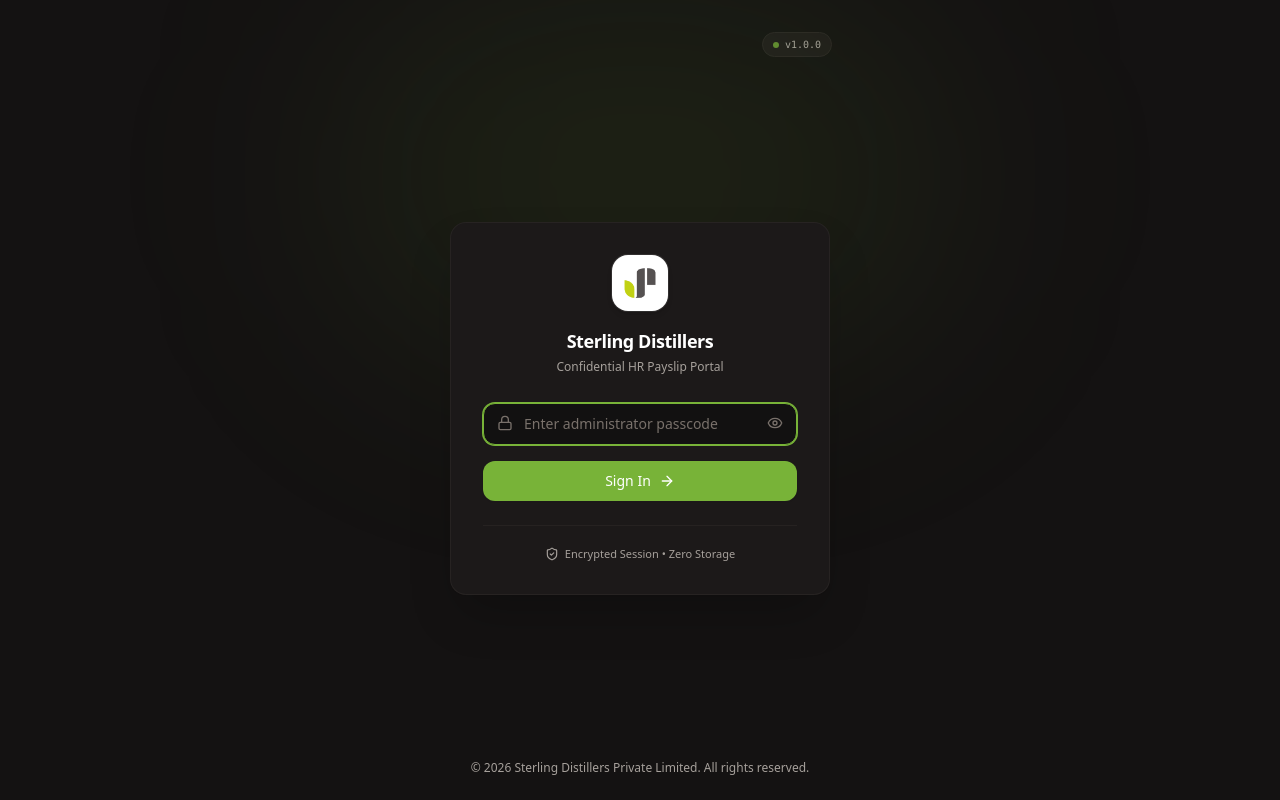
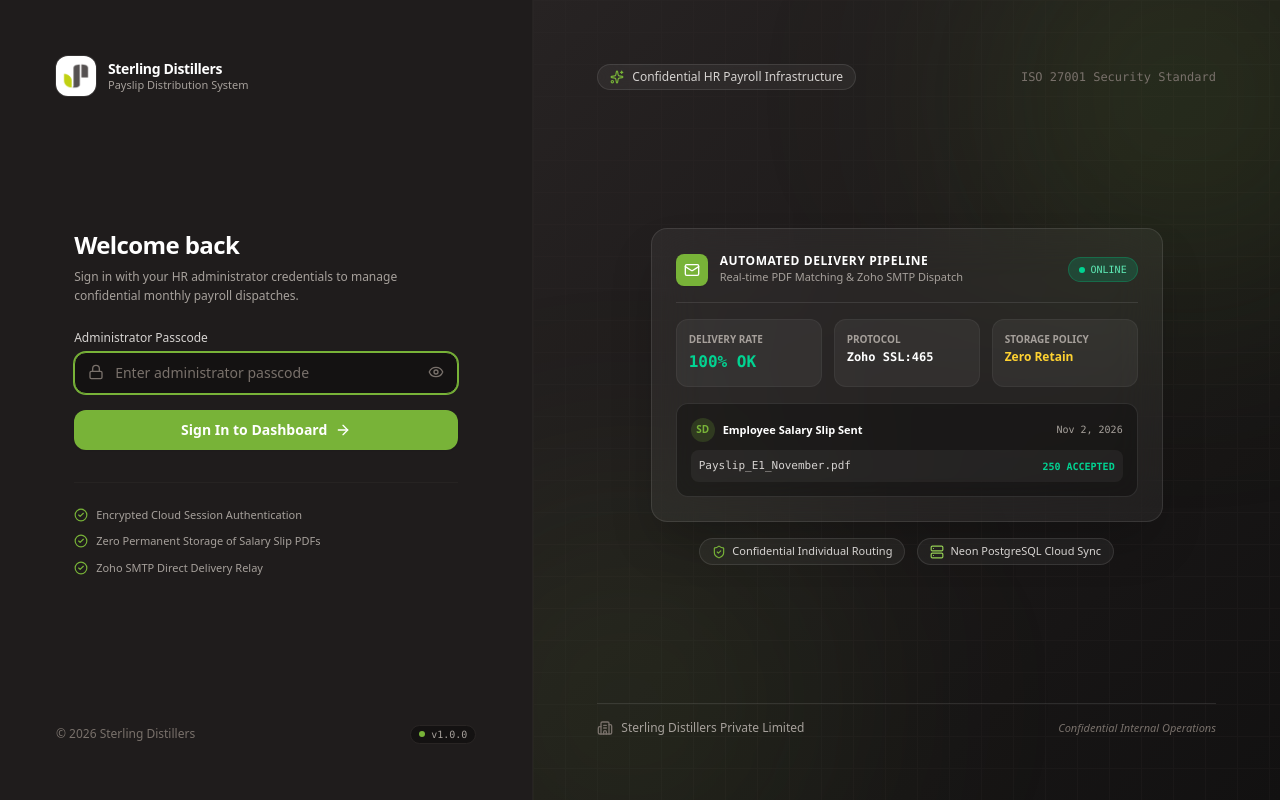
Before and after one commit to Flexicom-Industries-Pvt-Ltd/Payslip_Sender, a Next.js app: page /login in a window 1280 px wide. Built offline with nearby package versions, Linux system fonts and the light colour scheme.

Commit message:
feat(login): implement enterprise split-screen layout with interactive glassmorphism dispatch telemetry showcase

```diff
--- a/src/app/login/page.tsx
+++ b/src/app/login/page.tsx
@@ -2,7 +2,22 @@
 
 import React, { useState } from 'react';
 import { useRouter } from 'next/navigation';
-import { Lock, ArrowRight, AlertCircle, Eye, EyeOff, Loader2, ShieldCheck } from 'lucide-react';
+import {
+  Lock,
+  ArrowRight,
+  AlertCircle,
+  Eye,
+  EyeOff,
+  Loader2,
+  ShieldCheck,
+  CheckCircle2,
+  Mail,
+  FileText,
+  Server,
+  Zap,
+  Sparkles,
+  Building2,
+} from 'lucide-react';
 
 export default function LoginPage() {
   const router = useRouter();
@@ -44,56 +59,61 @@ export default function LoginPage() {
   };
 
   return (
-    <div className="min-h-screen bg-[#141212] flex flex-col justify-between items-center p-6 relative overflow-hidden select-none">
-      {/* Subtle Ambient Radial Glow */}
-      <div className="absolute top-0 left-1/2 -translate-x-1/2 w-[600px] h-[350px] bg-[#78B338]/10 blur-[120px] rounded-full pointer-events-none" />
-
-      {/* Top Spacer */}
-      <div className="w-full flex justify-end max-w-sm pt-2">
-        <span className="inline-flex items-center gap-1.5 px-2.5 py-1 rounded-full text-[10px] font-mono bg-[#1E1B1B] text-stone-400 border border-stone-800">
-          <span className="w-1.5 h-1.5 rounded-full bg-[#78B338] animate-pulse" />
-          <span>v1.0.0</span>
-        </span>
-      </div>
-
-      {/* Login Card */}
-      <div className="w-full max-w-[380px] z-10">
-        <div className="bg-[#1C1919] rounded-2xl border border-stone-800/90 shadow-2xl p-7 sm:p-8 backdrop-blur-md">
-          {/* Logo & Header */}
-          <div className="flex flex-col items-center text-center mb-7">
-            <div className="w-14 h-14 bg-white rounded-2xl flex items-center justify-center shadow-md p-2.5 mb-4 ring-1 ring-white/10 transition-transform hover:scale-105 duration-200">
+    <div className="min-h-screen grid grid-cols-1 lg:grid-cols-12 bg-[#181616] select-none overflow-hidden font-sans">
+      {/* LEFT COLUMN: Dedicated Sleek Authentication Terminal */}
+      <div className="lg:col-span-5 bg-[#1F1C1C] border-r border-stone-800/80 p-8 sm:p-12 lg:p-14 flex flex-col justify-between relative z-10">
+        {/* Top Branding */}
+        <div>
+          <div className="flex items-center gap-3">
+            <div className="w-10 h-10 rounded-xl bg-white p-1.5 flex items-center justify-center shadow-xs ring-1 ring-white/10">
               <img
                 src="/sterling-favicon.png"
                 alt="Sterling Distillers"
                 className="w-full h-full object-contain"
               />
             </div>
-            <h1 className="text-lg font-semibold text-white tracking-tight">
-              Sterling Distillers
+            <div>
+              <span className="text-sm font-bold text-white tracking-tight block">
+                Sterling Distillers
+              </span>
+              <span className="text-[11px] text-stone-400 block -mt-0.5">
+                Payslip Distribution System
+              </span>
+            </div>
+          </div>
+        </div>
+
+        {/* Center Login Form */}
+        <div className="my-auto py-8 max-w-sm w-full mx-auto">
+          <div className="mb-6">
+            <h1 className="text-2xl font-bold text-white tracking-tight">
+              Welcome back
             </h1>
-            <p className="text-xs text-stone-400 mt-1">
-              Confidential HR Payslip Portal
+            <p className="text-xs text-stone-400 mt-1.5 leading-relaxed">
+              Sign in with your HR administrator credentials to manage confidential monthly payroll dispatches.
             </p>
           </div>
 
           {/* Error Message */}
           {error && (
-            <div className="mb-5 p-3 bg-rose-500/10 border border-rose-500/20 rounded-xl flex items-start gap-2.5 text-xs text-rose-300 animate-in fade-in duration-150">
-              <AlertCircle className="w-4 h-4 text-rose-400 shrink-0 mt-0.2" />
+            <div className="mb-4 p-3 bg-rose-500/10 border border-rose-500/20 rounded-xl flex items-start gap-2.5 text-xs text-rose-300 animate-in fade-in duration-150">
+              <AlertCircle className="w-4 h-4 text-rose-400 shrink-0 mt-0.5" />
               <span>{error}</span>
             </div>
           )}
 
-          {/* Form */}
           <form onSubmit={handleSubmit} className="space-y-4">
             <div>
+              <label className="block text-xs font-medium text-stone-300 mb-1.5">
+                Administrator Passcode
+              </label>
               <div className="relative">
                 <input
                   type={showPassword ? 'text' : 'password'}
                   value={passcode}
                   onChange={(e) => setPasscode(e.target.value)}
                   placeholder="Enter administrator passcode"
-                  className="w-full pl-10 pr-10 py-2.5 text-sm bg-[#121111] border border-stone-700/80 rounded-xl focus:outline-hidden focus:ring-1 focus:ring-[#78B338] focus:border-[#78B338] transition-all text-white placeholder:text-stone-500"
+                  className="w-full pl-10 pr-10 py-2.5 text-sm bg-[#141212] border border-stone-700/80 rounded-xl focus:outline-hidden focus:ring-1 focus:ring-[#78B338] focus:border-[#78B338] transition-all text-white placeholder:text-stone-500"
                   autoFocus
                 />
                 <Lock className="w-4 h-4 text-stone-500 absolute left-3.5 top-3" />
@@ -111,33 +131,169 @@ export default function LoginPage() {
             <button
               type="submit"
               disabled={loading}
-              className="w-full py-2.5 px-4 bg-[#78B338] hover:bg-[#689F2E] active:scale-[0.99] text-white rounded-xl text-sm font-medium flex items-center justify-center gap-2 shadow-xs transition-all disabled:opacity-50 cursor-pointer"
+              className="w-full py-2.5 px-4 bg-[#78B338] hover:bg-[#689F2E] active:scale-[0.99] text-white rounded-xl text-sm font-semibold flex items-center justify-center gap-2 shadow-xs transition-all disabled:opacity-50 cursor-pointer"
             >
               {loading ? (
                 <>
                   <Loader2 className="w-4 h-4 animate-spin" />
-                  <span>Verifying...</span>
+                  <span>Verifying Authorization...</span>
                 </>
               ) : (
                 <>
-                  <span>Sign In</span>
+                  <span>Sign In to Dashboard</span>
                   <ArrowRight className="w-4 h-4" />
                 </>
               )}
             </button>
           </form>
 
-          {/* Security Footnote */}
-          <div className="mt-6 pt-5 border-t border-stone-800/80 flex items-center justify-center gap-1.5 text-[11px] text-stone-400">
-            <ShieldCheck className="w-3.5 h-3.5 text-stone-400" />
-            <span>Encrypted Session • Zero Storage</span>
+          {/* Security Features List */}
+          <div className="mt-8 pt-6 border-t border-stone-800/80 space-y-2.5 text-[11px] text-stone-400">
+            <div className="flex items-center gap-2">
+              <CheckCircle2 className="w-3.5 h-3.5 text-[#78B338] shrink-0" />
+              <span>Encrypted Cloud Session Authentication</span>
+            </div>
+            <div className="flex items-center gap-2">
+              <CheckCircle2 className="w-3.5 h-3.5 text-[#78B338] shrink-0" />
+              <span>Zero Permanent Storage of Salary Slip PDFs</span>
+            </div>
+            <div className="flex items-center gap-2">
+              <CheckCircle2 className="w-3.5 h-3.5 text-[#78B338] shrink-0" />
+              <span>Zoho SMTP Direct Delivery Relay</span>
+            </div>
           </div>
+        </div>
+
+        {/* Left Footer */}
+        <div className="pt-4 flex items-center justify-between text-xs text-stone-500">
+          <span>© 2026 Sterling Distillers</span>
+          <span className="inline-flex items-center gap-1.5 px-2 py-0.5 rounded-full text-[10px] font-mono bg-[#141212] text-stone-400 border border-stone-800">
+            <span className="w-1.5 h-1.5 rounded-full bg-[#78B338]" />
+            <span>v1.0.0</span>
+          </span>
         </div>
       </div>
 
-      {/* Minimal Footer */}
-      <div className="text-center text-xs text-stone-400 z-10">
-        © 2026 Sterling Distillers Private Limited. All rights reserved.
+      {/* RIGHT COLUMN: Rich Minimalist Branded Visual Showcase */}
+      <div className="lg:col-span-7 hidden lg:flex flex-col justify-between p-12 lg:p-16 relative bg-gradient-to-br from-[#272323] via-[#1C1919] to-[#121111] overflow-hidden">
+        {/* Decorative Grid Pattern */}
+        <div className="absolute inset-0 bg-[linear-gradient(to_right,#332D2D_1px,transparent_1px),linear-gradient(to_bottom,#332D2D_1px,transparent_1px)] bg-[size:32px_32px] opacity-20" />
+
+        {/* Soft Ambient Glowing Orbs */}
+        <div className="absolute -top-24 -right-24 w-96 h-96 bg-[#78B338]/15 blur-[120px] rounded-full pointer-events-none" />
+        <div className="absolute -bottom-24 -left-24 w-96 h-96 bg-[#96D055]/10 blur-[130px] rounded-full pointer-events-none" />
+
+        {/* Top Header Tag */}
+        <div className="relative z-10 flex items-center justify-between">
+          <span className="inline-flex items-center gap-2 px-3 py-1 rounded-full text-xs font-medium bg-white/5 border border-white/10 text-stone-300 backdrop-blur-md">
+            <Sparkles className="w-3.5 h-3.5 text-[#78B338]" />
+            <span>Confidential HR Payroll Infrastructure</span>
+          </span>
+
+          <span className="text-xs font-mono text-stone-500">
+            ISO 27001 Security Standard
+          </span>
+        </div>
+
+        {/* Centerpiece: Floating Glassmorphic Dispatch Telemetry Showcase */}
+        <div className="relative z-10 my-auto py-6 max-w-lg w-full mx-auto">
+          {/* Main Showcase Card */}
+          <div className="bg-white/5 backdrop-blur-xl border border-white/10 rounded-2xl p-6 shadow-2xl relative overflow-hidden">
+            {/* Top Card Bar */}
+            <div className="flex items-center justify-between pb-4 border-b border-white/10">
+              <div className="flex items-center gap-3">
+                <div className="w-8 h-8 rounded-lg bg-[#78B338] text-white flex items-center justify-center shadow-xs">
+                  <Mail className="w-4 h-4" />
+                </div>
+                <div>
+                  <h3 className="text-xs font-bold text-white uppercase tracking-wider">
+                    Automated Delivery Pipeline
+                  </h3>
+                  <p className="text-[11px] text-stone-400">
+                    Real-time PDF Matching & Zoho SMTP Dispatch
+                  </p>
+                </div>
+              </div>
+
+              <span className="inline-flex items-center gap-1.5 px-2.5 py-1 rounded-full text-[10px] font-mono bg-emerald-500/20 text-emerald-300 border border-emerald-500/30">
+                <span className="w-1.5 h-1.5 rounded-full bg-emerald-400 animate-pulse" />
+                <span>ONLINE</span>
+              </span>
+            </div>
+
+            {/* Quick Stats Grid */}
+            <div className="grid grid-cols-3 gap-3 my-4">
+              <div className="bg-white/5 p-3 rounded-xl border border-white/5">
+                <span className="text-[10px] uppercase font-semibold text-stone-400 block mb-0.5">
+                  Delivery Rate
+                </span>
+                <span className="text-base font-bold text-emerald-400 font-mono">
+                  100% OK
+                </span>
+              </div>
+
+              <div className="bg-white/5 p-3 rounded-xl border border-white/5">
+                <span className="text-[10px] uppercase font-semibold text-stone-400 block mb-0.5">
+                  Protocol
+                </span>
+                <span className="text-xs font-bold text-white font-mono truncate block mt-0.5">
+                  Zoho SSL:465
+                </span>
+              </div>
+
+              <div className="bg-white/5 p-3 rounded-xl border border-white/5">
+                <span className="text-[10px] uppercase font-semibold text-stone-400 block mb-0.5">
+                  Storage Policy
+                </span>
+                <span className="text-xs font-bold text-amber-300 truncate block mt-0.5">
+                  Zero Retain
+                </span>
+              </div>
+            </div>
+
+            {/* Simulated Live Dispatch Notification */}
+            <div className="bg-black/30 border border-white/10 rounded-xl p-3.5 space-y-2">
+              <div className="flex items-center justify-between text-[11px]">
+                <div className="flex items-center gap-2">
+                  <div className="w-6 h-6 rounded-full bg-[#78B338]/20 text-[#78B338] font-bold text-[10px] flex items-center justify-center">
+                    SD
+                  </div>
+                  <span className="font-semibold text-white">Employee Salary Slip Sent</span>
+                </div>
+                <span className="text-stone-400 font-mono text-[10px]">Nov 2, 2026</span>
+              </div>
+
+              <div className="text-[11px] text-stone-300 bg-white/5 p-2 rounded-lg font-mono flex items-center justify-between">
+                <span className="truncate">Payslip_E1_November.pdf</span>
+                <span className="text-emerald-400 text-[10px] font-bold">250 ACCEPTED</span>
+              </div>
+            </div>
+          </div>
+
+          {/* Floating Pill Badges around Showcase */}
+          <div className="mt-4 flex items-center justify-center gap-3">
+            <span className="inline-flex items-center gap-1.5 px-3 py-1 rounded-full text-[11px] bg-white/5 text-stone-300 border border-white/10 backdrop-blur-md">
+              <ShieldCheck className="w-3.5 h-3.5 text-[#78B338]" />
+              <span>Confidential Individual Routing</span>
+            </span>
+
+            <span className="inline-flex items-center gap-1.5 px-3 py-1 rounded-full text-[11px] bg-white/5 text-stone-300 border border-white/10 backdrop-blur-md">
+              <Server className="w-3.5 h-3.5 text-[#96D055]" />
+              <span>Neon PostgreSQL Cloud Sync</span>
+            </span>
+          </div>
+        </div>
+
+        {/* Bottom Corporate Signature */}
+        <div className="relative z-10 border-t border-white/10 pt-4 flex items-center justify-between text-xs text-stone-400">
+          <div className="flex items-center gap-2">
+            <Building2 className="w-4 h-4 text-stone-500" />
+            <span>Sterling Distillers Private Limited</span>
+          </div>
+          <span className="italic text-stone-500 text-[11px]">
+            Confidential Internal Operations
+          </span>
+        </div>
       </div>
     </div>
   );
```
